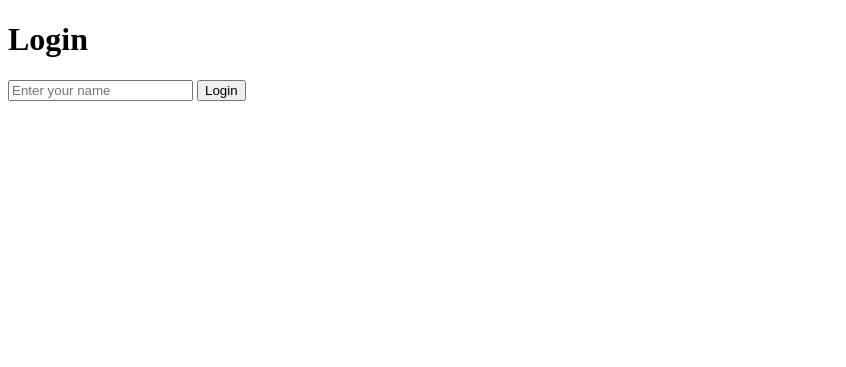
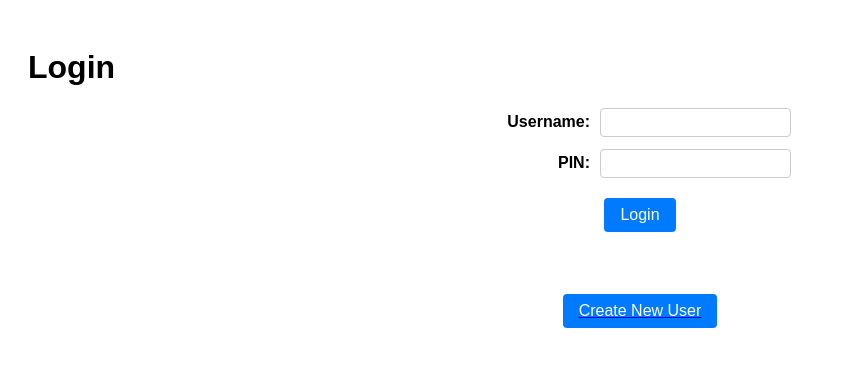
Before and after one commit to ortonluke/Raspberry-Pi-Project, a Flask app: page / in a window 1280 px wide. Shown: the top 367 px of the page, without its empty margins (0-846 px from the left). Run offline with Flask 3, Linux system fonts and the light colour scheme.

Commit message:
adding profiles and displaying them on screen

```diff
--- a/Skylander Fight Club/static/style.css
+++ b/Skylander Fight Club/static/style.css
@@ -1,30 +1,45 @@
 body {
     font-family: Arial, sans-serif;
-    margin: 0;
-    padding: 2%;
-    background-color: #f0f0f0;
+    padding: 20px;
 }
 
-h1 {
-    font-size: 3vw; /* 3% of viewport width */
-    text-align: center;
+.login-form {
+    width: 300px;
+    margin: auto;
 }
 
-form {
+.form-row {
     display: flex;
-    flex-direction: column;
     align-items: center;
+    margin-bottom: 12px;
 }
 
-input[type="text"] {
-    width: 80%;       /* scales with screen */
-    padding: 1em;
-    font-size: 1.5em;
-    margin-bottom: 1em;
+.form-row label {
+    min-width: 100px;   /* keeps labels aligned */
+    text-align: right;
+    margin-right: 10px;
+    font-weight: bold;
 }
 
-input[type="submit"] {
-    width: 50%;
-    padding: 0.8em;
-    font-size: 1.2em;
+.form-row input {
+    flex: 1;
+    padding: 6px;
+    border: 1px solid #ccc;
+    border-radius: 4px;
 }
+
+button {
+    display: block;
+    margin: 20px auto 0;
+    padding: 8px 16px;
+    font-size: 1em;
+    border: none;
+    border-radius: 4px;
+    background: #007BFF;
+    color: white;
+    cursor: pointer;
+}
+
+button:hover {
+    background: #0056b3;
+}
--- a/Skylander Fight Club/templates/login.html
+++ b/Skylander Fight Club/templates/login.html
@@ -3,13 +3,36 @@
 <head>
     <title>Login</title>
     <meta name="viewport" content="width=device-width, initial-scale=1.0">
-
+    <link rel="stylesheet" href="{{ url_for('static', filename='style.css') }}">
 </head>
 <body>
     <h1>Login</h1>
-        <form method="post">
-        <input type="text" name="username" placeholder="Enter your name" required>
-        <input type="submit" value="Login">
-    </form>
+
+    <form class="login-form" method="POST" action="/">
+        <div class="form-row">
+        <label for="username">Username:</label>
+        <input type="text" id="username" name="username" required>
+        </div>
+
+        <div class="form-row">
+        <label for="pin">PIN:</label>
+        <input type="password" id="pin" name="pin" maxlength="6" required>
+        </div>
+
+        <button type="submit">Login</button>
+  </form>
+
+
+    <div style="min-height: 1.5em; text-align: center";>
+        {% if error %}
+        <p style="color: red;">{{ error }}</p>
+        {% endif %}
+    </div>
+
+    <br style="height: 1%;">
+
+    <a href="{{ url_for('add_user') }}">
+        <button type="button">Create New User</button>
+    </a>
 </body>
 </html>
--- a/Skylander Fight Club/templates/welcome.html
+++ b/Skylander Fight Club/templates/welcome.html
@@ -7,8 +7,10 @@
 </head>
 <body>
     <h1>Welcome, {{ username }}!</h1>
-    <a href="{{ url_for('logout') }}">Logout</a>
+
+    <h2>Skylander: {{ skylander }}</h2>
 
 
+    <a href="{{ url_for('logout') }}">Logout</a>
 </body>
 </html>
--- a/Skylander Fight Club/users.py
+++ b/Skylander Fight Club/users.py
@@ -1,19 +1,25 @@
 import json
 
+USERS_FILE = "users.json"
+
 def load_users():
-    with open("users.json", "r") as f:
+    with open(USERS_FILE, "r") as f:
         return json.load(f)
 
 def save_users(users):
-    with open("users.json", "w") as f:
+    with open(USERS_FILE, "w") as f:
         json.dump(users, f, indent=4)
 
-def add_user(username):
+def validate_user(username, pin):
     users = load_users()
-    if username not in users:
-        users[username] = {"XP":0, "wins":0, "skylanders":[]}
-        save_users(users)
+    if username in users and users[username]["pin"] == pin:
+        return True
+    return False
 
-def valid_user(username):
+def add_user(username, pin, skylander):
     users = load_users()
-    return username in users
+    if username in users:
+        return False  # already exists
+    users[username] = {"pin": pin, "skylander": skylander}
+    save_users(users)
+    return True
--- a/Skylander Fight Club/webApp.py
+++ b/Skylander Fight Club/webApp.py
@@ -1,32 +1,53 @@
 from flask import Flask, render_template, request, redirect, url_for, session
 import users
-
 
 app = Flask(__name__)
 app.secret_key = "supersecretkey"  # needed for sessions
 
 @app.route("/", methods=["GET", "POST"])
 def login():
+    error = None
     if request.method == "POST":
         username = request.form["username"]
-        if users.valid_user(username):
+        pin = request.form["pin"]
+        if users.validate_user(username, pin):
             session["username"] = username
             return redirect(url_for("welcome"))
         else:
-            return render_template("login.html", error="Invalid username")
-    return render_template("login.html")
-
+            error = "Incorrect username or PIN."
+    return render_template("login.html", error=error)
 
 @app.route("/welcome")
 def welcome():
     if "username" not in session:
         return redirect(url_for("login"))
-    return render_template("welcome.html", username=session["username"])
+
+    data = users.load_users()
+    username = session["username"]
+    user_data = data[username]
+
+    return render_template(
+        "welcome.html",
+        username=username,
+        skylander=user_data.get("skylander")
+    )
 
 @app.route("/logout")
 def logout():
     session.pop("username", None)
     return redirect(url_for("login"))
 
+@app.route("/add_user", methods=["GET", "POST"])
+def add_user():
+    if request.method == "POST":
+        username = request.form["username"]
+        pin = request.form["pin"]
+        skylander = request.form["skylander"]
+        if users.add_user(username, pin, skylander):
+            return redirect(url_for("login"))
+        else:
+            return render_template("add_user.html", error="Username already exists")
+    return render_template("add_user.html")
+
 if __name__ == "__main__":
     app.run(host="0.0.0.0", port=5000)
```
Also changed, not shown: Skylander Fight Club/templates/add_user.html (added, +36 -0 lines), Skylander Fight Club/users.json (+10 -3 lines).
